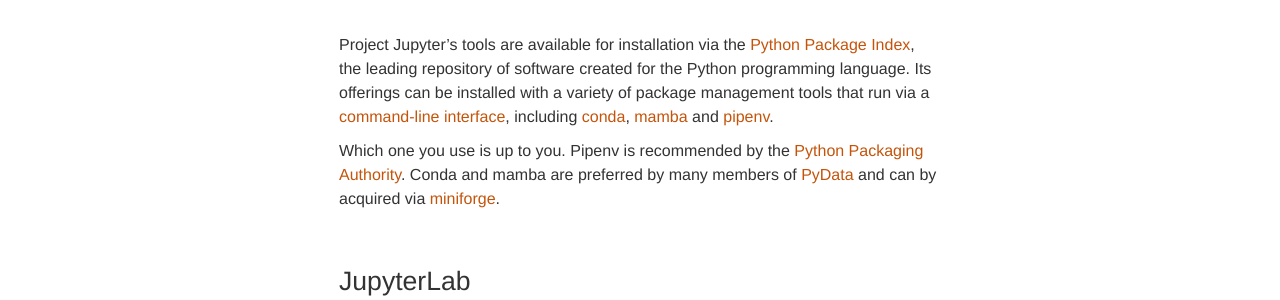
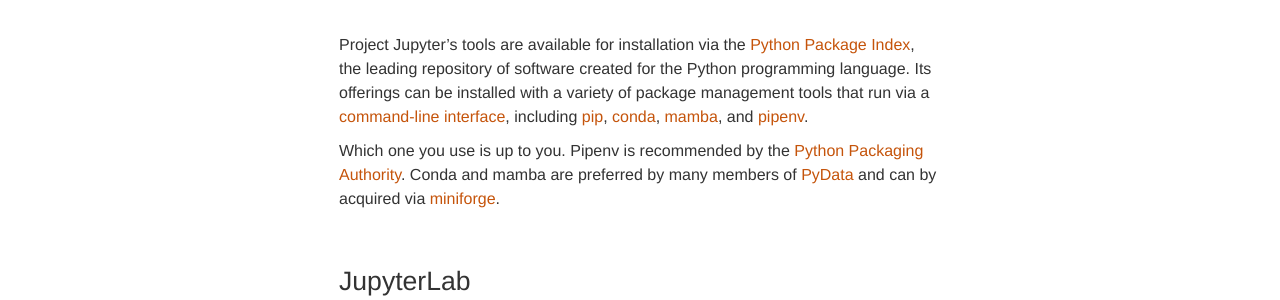
Before and after one commit to jupyter/jupyter.github.io, a Jekyll site: the page built from install.md, in a window 1280 px wide. Shown: the part 236-536 px from the top of the page. Built offline with Jekyll 4.4.1, drawn with Linux system fonts in a browser that asks for light colours.

Commit message:
Update install.md
Co-authored-by: Chris Holdgraf <choldgraf@berkeley.edu>

```diff
--- a/install.md
+++ b/install.md
@@ -5,7 +5,8 @@
 permalink: /install
 ---
 
-Project Jupyter's tools are available for installation via the [Python Package Index](https://pypi.org/), the leading repository of software created for the Python programming language. Its offerings can be installed with a variety of package management tools that run via a [command-line interface](https://en.wikipedia.org/wiki/Command-line_interface), including [conda](https://docs.conda.io/), [mamba](https://mamba.readthedocs.io/) and [pipenv](https://pipenv.pypa.io/).
+Project Jupyter's tools are available for installation via the [Python Package Index](https://pypi.org/), the leading repository of software created for the Python programming language.
+Its offerings can be installed with a variety of package management tools that run via a [command-line interface](https://en.wikipedia.org/wiki/Command-line_interface), including [pip](https://pip.pypa.io/en/stable/), [conda](https://docs.conda.io/), [mamba](https://mamba.readthedocs.io/), and [pipenv](https://pipenv.pypa.io/).
 
 Which one you use is up to you. Pipenv is recommended by the [Python Packaging Authority](https://www.pypa.io/). Conda and mamba are preferred by many members of [PyData](https://pydata.org/) and can by acquired via [miniforge](https://github.com/conda-forge/miniforge#mambaforge).
 
```
